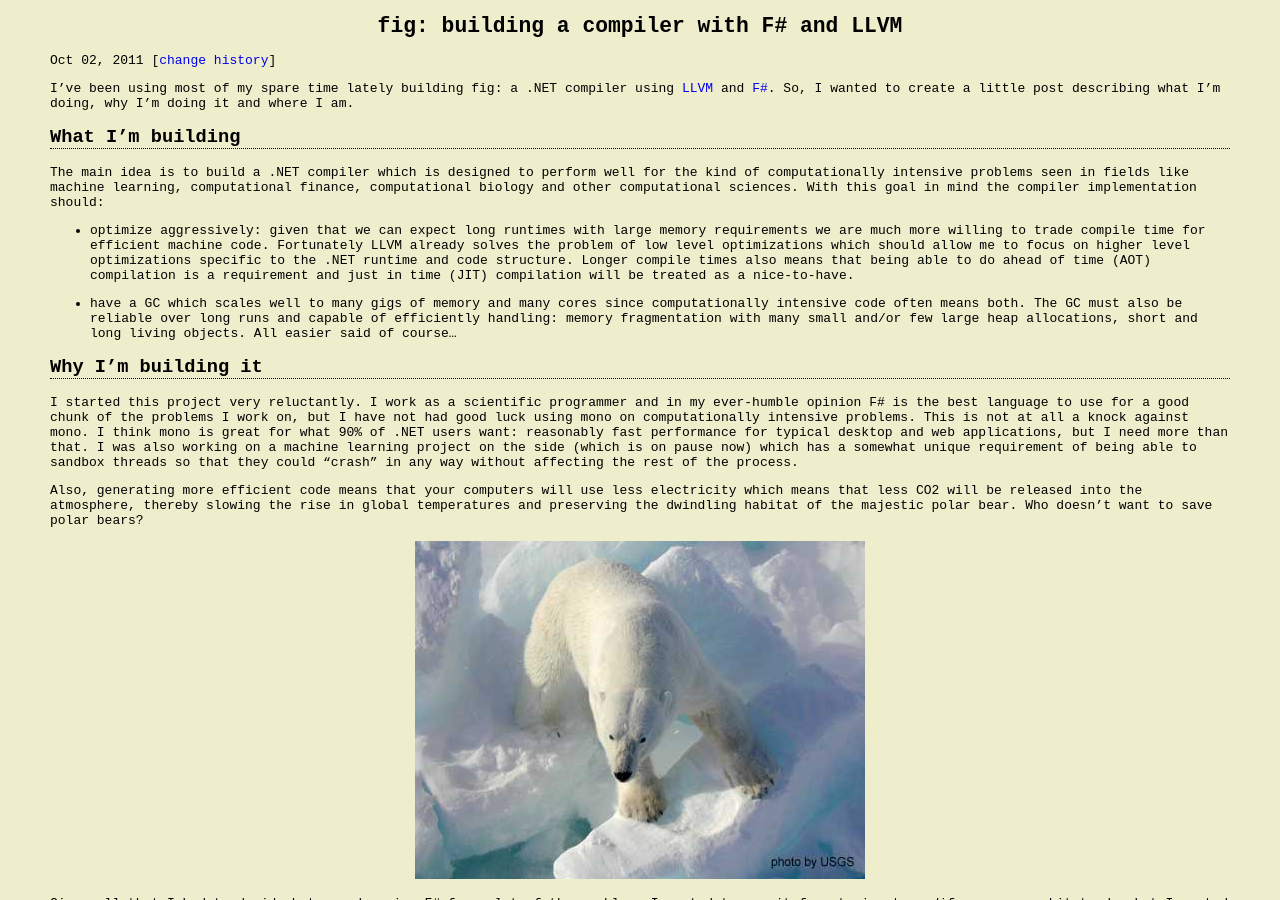
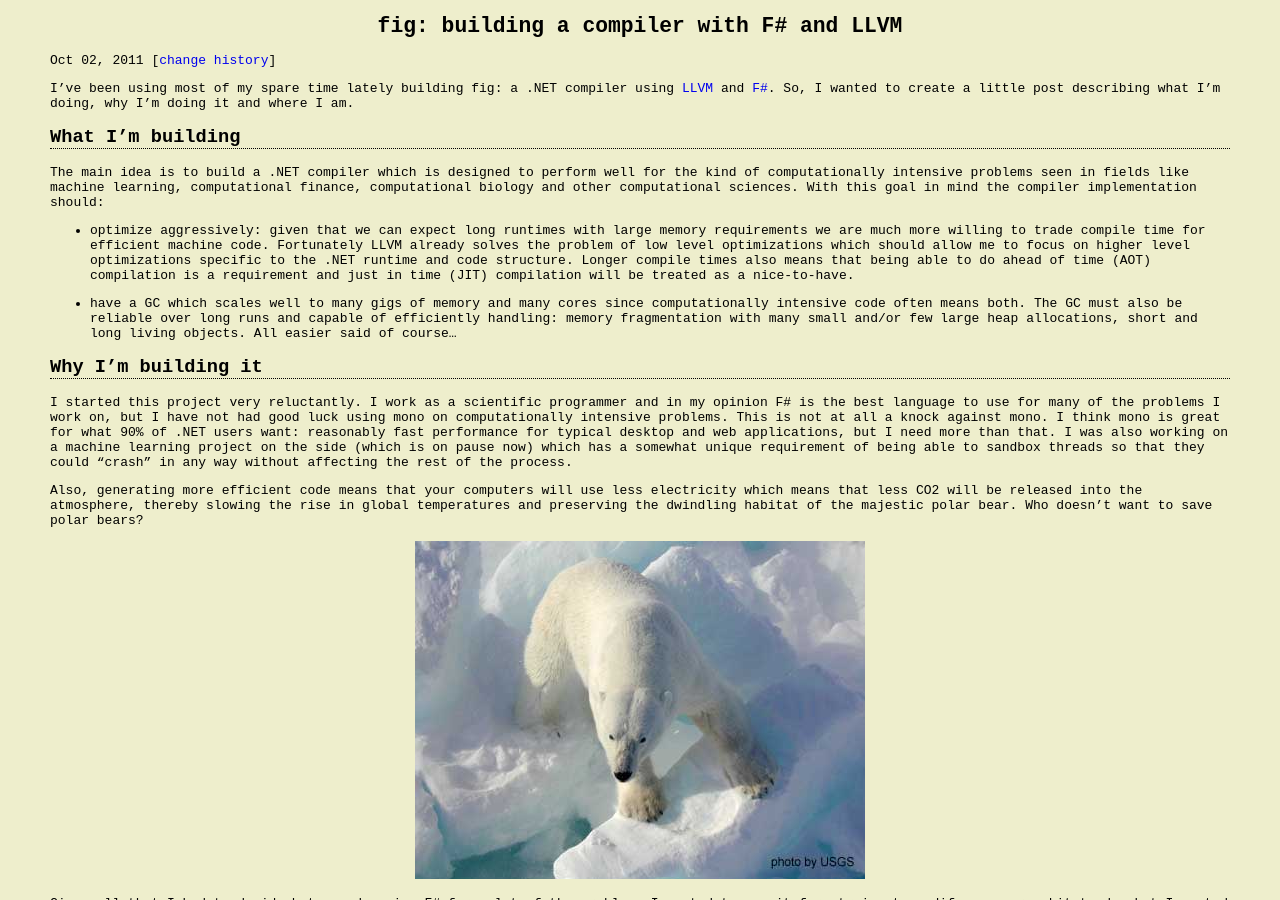
Before and after one commit to keithshep/keithshep.github.com, a Jekyll site: the page built from _posts/2011-10-02-compiler-with-FSharp-and-LLVM.markdown, in a window 1280 px wide and 900 px high. Built offline with Jekyll 4.4.1, drawn with Linux system fonts in a browser that asks for light colours; Markdown is read by kramdown in place of the engine named in the settings; comment, search, counter and statistics services are not loaded.

Commit message:
made some wording slightly less cheesy

```diff
--- a/_posts/2011-10-02-compiler-with-FSharp-and-LLVM.markdown
+++ b/_posts/2011-10-02-compiler-with-FSharp-and-LLVM.markdown
@@ -16,7 +16,7 @@ The main idea is to build a .NET compiler which is designed to perform well for
 
 ## Why I'm building it
 
-I started this project very reluctantly. I work as a scientific programmer and in my ever-humble opinion F# is the best language to use for a good chunk of the problems I work on, but I have not had good luck using mono on computationally intensive problems. This is not at all a knock against mono. I think mono is great for what 90% of .NET users want: reasonably fast performance for typical desktop and web applications, but I need more than that. I was also working on a machine learning project on the side (which is on pause now) which has a somewhat unique requirement of being able to sandbox threads so that they could "crash" in any way without affecting the rest of the process.
+I started this project very reluctantly. I work as a scientific programmer and in my opinion F# is the best language to use for many of the problems I work on, but I have not had good luck using mono on computationally intensive problems. This is not at all a knock against mono. I think mono is great for what 90% of .NET users want: reasonably fast performance for typical desktop and web applications, but I need more than that. I was also working on a machine learning project on the side (which is on pause now) which has a somewhat unique requirement of being able to sandbox threads so that they could "crash" in any way without affecting the rest of the process.
 
 Also, generating more efficient code means that your computers will use less electricity which means that less CO2 will be released into the atmosphere, thereby slowing the rise in global temperatures and preserving the dwindling habitat of the majestic polar bear. Who doesn't want to save polar bears?
 
```
